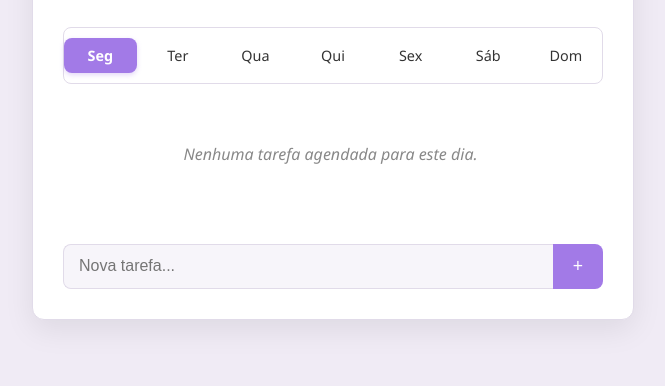
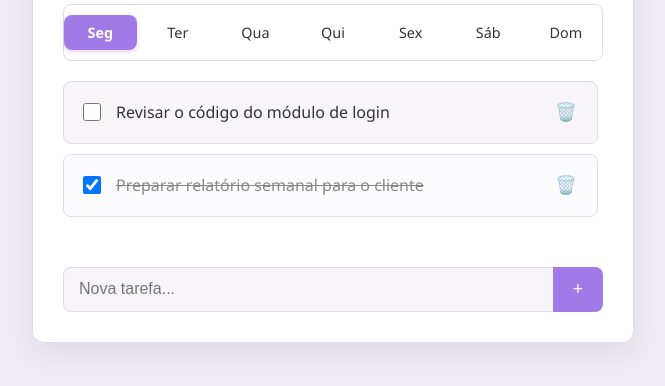
Before and after one commit to nathan-santoss/to-do-list, an Electron app: page app/home/home.html in a window 800 px wide. Shown: the part 288-674 px from the top of the page, without its empty margins (67-732 px from the left). Drawn offline with Linux system fonts and the light colour scheme.

Commit message:
:books: att

```diff
--- a/app/home/home.html
+++ b/app/home/home.html
@@ -43,7 +43,17 @@
             </div>
 
             <div class="feature-list">
-                <p>Nenhuma tarefa agendada para este dia.</p>
+                <div class="task-item" id="tarefa-1">
+                    <input type="checkbox" class="task-checkbox">
+                    <span class="task-text">Revisar o código do módulo de login</span>
+                    <button class="delete-task-button">🗑️</button>
+                </div>
+
+                <div class="task-item completed">
+                    <input type="checkbox" class="task-checkbox" checked>
+                    <span class="task-text">Preparar relatório semanal para o cliente</span>
+                    <button class="delete-task-button">🗑️</button>
+                </div>
             </div>
 
             <div class="add-task-area">
--- a/app/home/style.css
+++ b/app/home/style.css
@@ -95,17 +95,77 @@ body {
     background-color: var(--cor-input-fundo);
 }
 
-/* Área de Lista Vazia */
+/* Área de Lista de Tarefas (Ajuste para receber os itens) */
 .feature-list {
     flex-grow: 1;
     overflow-y: auto;
     padding-right: 5px;
     min-height: 100px;
-    display: flex;
+    /* Linhas comentadas da versão original, pois não é mais uma lista vazia */
+    /* display: flex;
     justify-content: center;
     align-items: center;
     color: #888;
-    font-style: italic;
+    font-style: italic; */
+}
+
+/* Estilo para Itens da Lista de Tarefas */
+.task-item {
+    display: flex;
+    align-items: center;
+    padding: 15px;
+    background-color: var(--cor-input-fundo);
+    border-radius: var(--arredondamento-pequeno);
+    margin-bottom: 10px;
+    border: 1px solid var(--cor-borda-suave);
+    transition: all 0.2s ease-in-out;
+}
+
+.task-item:hover {
+    box-shadow: 0 4px 8px rgba(0, 0, 0, 0.05);
+}
+
+.task-checkbox {
+    width: 18px;
+    height: 18px;
+    margin-right: 15px;
+    cursor: pointer;
+    min-width: 18px;
+}
+
+.task-text {
+    flex-grow: 1;
+    font-size: 1rem;
+    color: var(--cor-texto);
+    transition: text-decoration 0.2s, color 0.2s;
+    word-break: break-word;
+}
+
+/* Estilo para tarefa concluída */
+.task-item.completed {
+    background-color: #fcfcff; /* Fundo mais claro para concluído */
+}
+
+.task-item.completed .task-text {
+    text-decoration: line-through;
+    color: #888;
+}
+
+/* Botão de Excluir */
+.delete-task-button {
+    background: none;
+    border: none;
+    color: #e74c3c;
+    cursor: pointer;
+    font-size: 1.1rem;
+    padding: 5px;
+    margin-left: 10px;
+    opacity: 0.7;
+    transition: opacity 0.2s;
+}
+
+.delete-task-button:hover {
+    opacity: 1;
 }
 
 .add-task-area {
```
Also changed, not shown: src/usuarios/users.json (added, +8 -0 lines).
